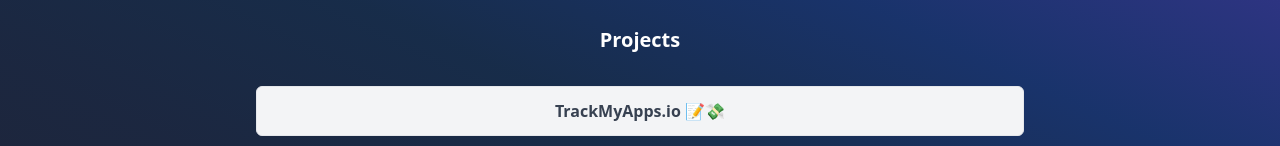
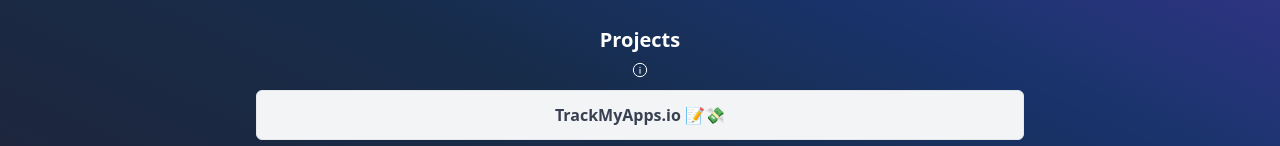
Before and after one commit to colemilne54/cole-milne-links, a Next.js app: page / in a window 1280 px wide. Shown: the part 512-658 px from the top of the page. Built offline with nearby package versions, Linux system fonts and the light colour scheme.

Commit message:
Tool tip

```diff
--- a/app/page.tsx
+++ b/app/page.tsx
@@ -1,5 +1,25 @@
 import Image from 'next/image'
 import data from '../data/data'
+
+function InfoTooltip() {
+   return (
+      <div className="relative group mb-3">
+         <div className="cursor-pointer text-gray-500 hover:text-gray-700">
+            <svg width="16px" height="16px" viewBox="0 0 24 24" fill="none" xmlns="http://www.w3.org/2000/svg">
+               <circle cx="12" cy="12" r="10" stroke="#FFFFFF" stroke-width="1.5"/>
+               <path d="M12 17V11" stroke="#FFFFFF" stroke-width="1.5" stroke-linecap="round"/>
+               <circle cx="1" cy="1" r="1" transform="matrix(1 0 0 -1 11 9)" fill="#FFFFFF"/>
+            </svg>
+         </div>
+
+         <div
+            className="absolute bottom-full left-1/2 -translate-x-1/2 mb-2 px-3 py-2 bg-gray-900 text-white text-sm rounded-lg opacity-0 invisible group-hover:opacity-100 group-hover:visible transition-all duration-200 w-96">
+            <div className="text-center">The projects showcased here represent a selection of my personal side work and explorations. While many of my professional and client projects are protected under NDAs, I'm happy to provide detailed walkthroughs or demos of relevant work during our discussions as needed.</div>
+            <div className="absolute -bottom-1 left-1/2 -translate-x-1/2 w-2 h-2 bg-gray-900 rotate-45"/>
+         </div>
+      </div>
+   );
+};
 
 
 function LinkCard({title, href, image, classes}: { title: string, href: string, image?: string, classes?: string }) {
@@ -43,7 +63,10 @@
          {data.links.map((link) => (
             <LinkCard key={link.href} {...link} />
          ))}
-         <h2 className='font-bold mt-4 mb-8 text-xl text-white'>Projects</h2>
+         <h2 className='font-bold mt-4 mb-2 text-xl text-white'>
+            Projects
+         </h2>
+         <InfoTooltip />
          {data.projects.map((link) => (
             <LinkCard key={link.href} {...link} />
          ))}
```
